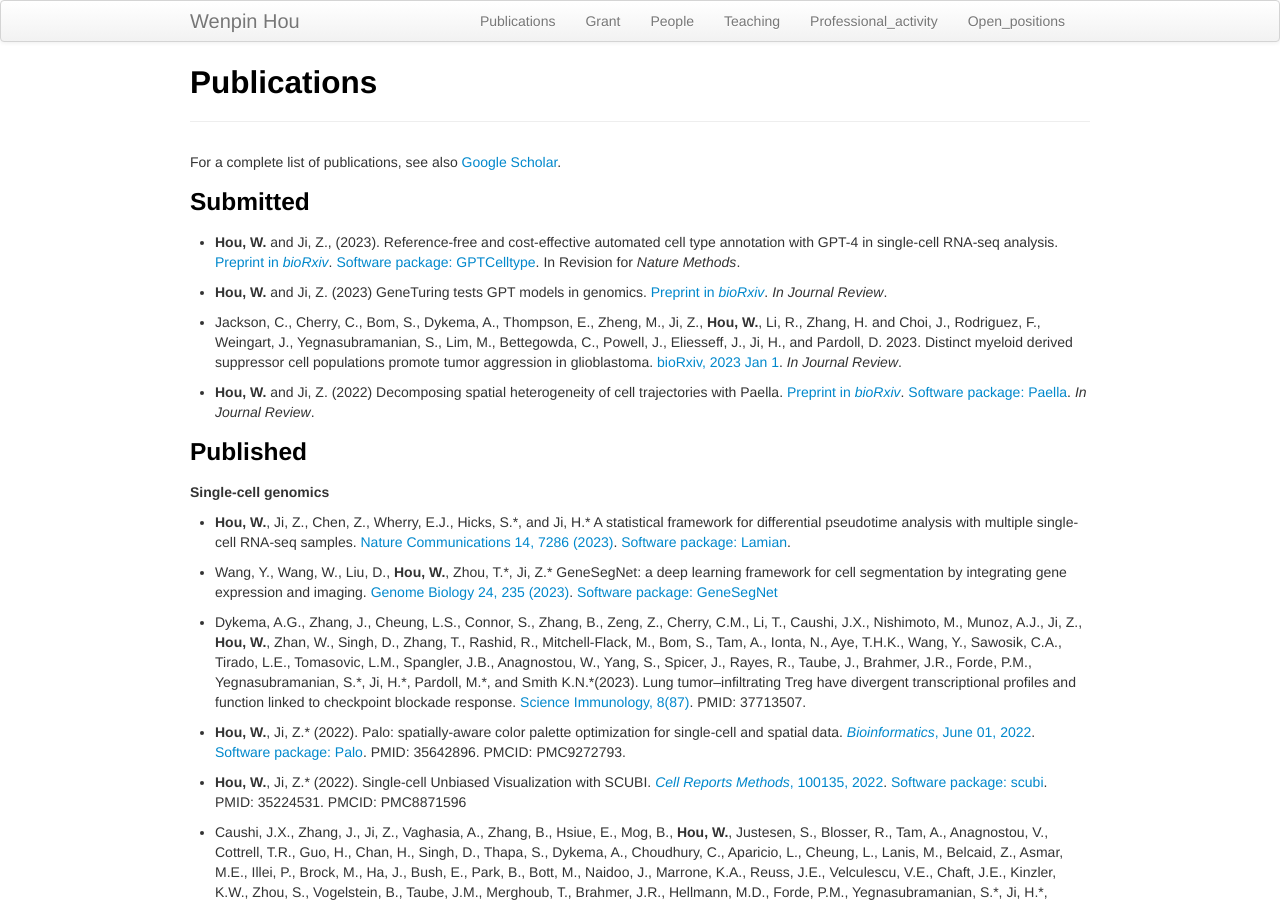
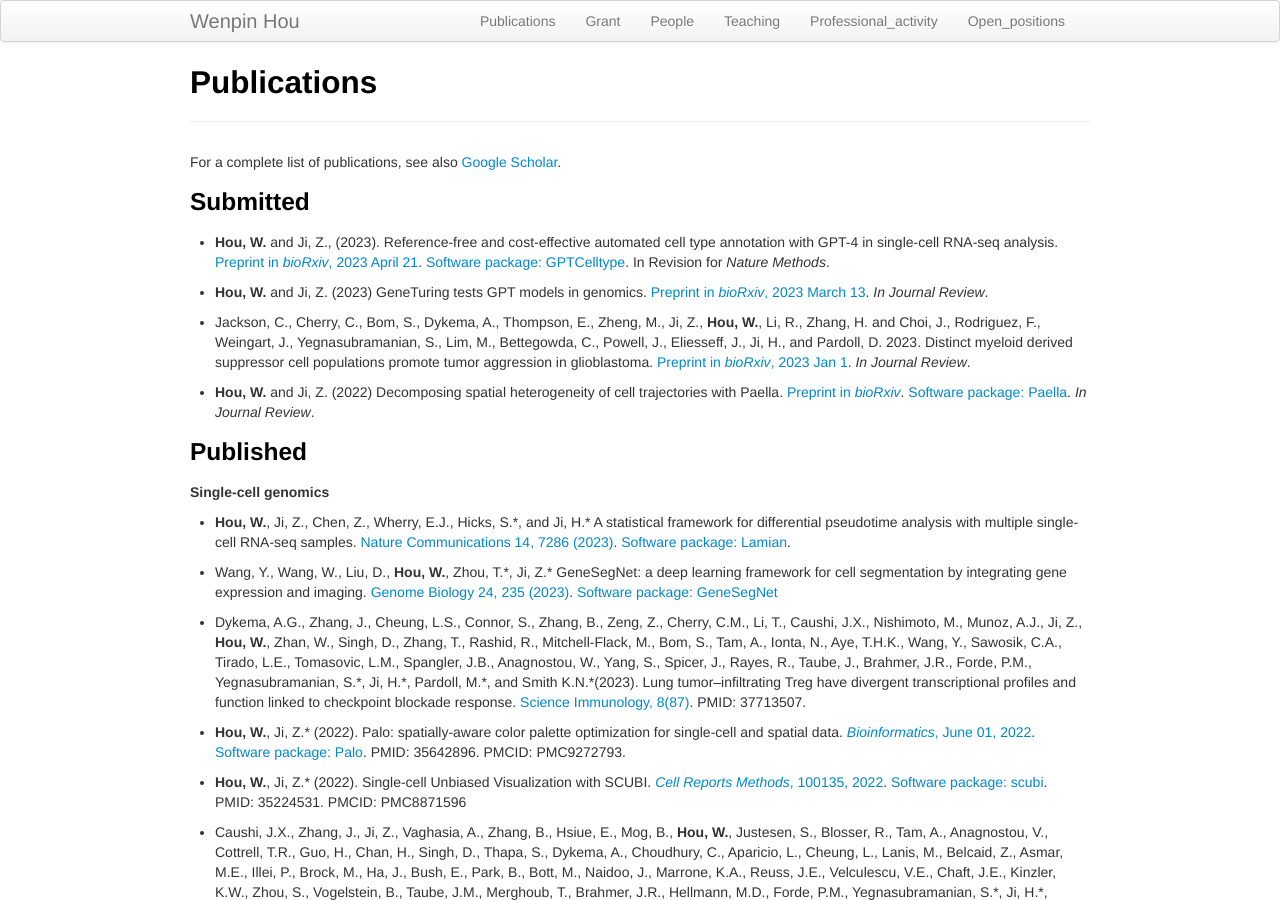
Before and after one commit to Winnie09/Wenpin_Hou, a Jekyll site: the page built from pages/publications.md, in a window 1280 px wide and 900 px high. Built offline with Jekyll 4.4.1, drawn with Linux system fonts in a browser that asks for light colours.

Commit message:
add publication

```diff
--- a/pages/publications.md
+++ b/pages/publications.md
@@ -10,11 +10,11 @@ For a complete list of publications, see also [Google Scholar](https://scholar.g
 
 ### Submitted
 
-- **Hou, W.** and Ji, Z., (2023). Reference-free and cost-effective automated cell type annotation with GPT-4 in single-cell RNA-seq analysis. [Preprint in *bioRxiv*](https://www.biorxiv.org/content/10.1101/2023.04.16.537094v1). [Software package: GPTCelltype](https://winnie09.github.io/Wenpin_Hou/pages/gptcelltype.html). In Revision for *Nature Methods*.
+- **Hou, W.** and Ji, Z., (2023). Reference-free and cost-effective automated cell type annotation with GPT-4 in single-cell RNA-seq analysis. [Preprint in *bioRxiv*, 2023 April 21](https://www.biorxiv.org/content/10.1101/2023.04.16.537094v1). [Software package: GPTCelltype](https://winnie09.github.io/Wenpin_Hou/pages/gptcelltype.html). In Revision for *Nature Methods*.
 
-- **Hou, W.** and Ji, Z. (2023) GeneTuring tests GPT models in genomics. [Preprint in *bioRxiv*](https://www.biorxiv.org/content/10.1101/2023.03.11.532238v1). *In Journal Review*.
+- **Hou, W.** and Ji, Z. (2023) GeneTuring tests GPT models in genomics. [Preprint in *bioRxiv*, 2023 March 13](https://www.biorxiv.org/content/10.1101/2023.03.11.532238v1). *In Journal Review*.
 
-- Jackson, C., Cherry, C., Bom, S., Dykema, A., Thompson, E., Zheng, M., Ji, Z., **Hou, W.**, Li, R., Zhang, H. and Choi, J., Rodriguez, F.,  Weingart, J., Yegnasubramanian, S., Lim, M., Bettegowda, C., Powell, J., Eliesseff, J., Ji, H., and Pardoll, D. 2023. Distinct myeloid derived suppressor cell populations promote tumor aggression in glioblastoma. [bioRxiv, 2023 Jan 1](https://www.biorxiv.org/content/10.1101/2023.03.26.534192v1). *In Journal Review*.
+- Jackson, C., Cherry, C., Bom, S., Dykema, A., Thompson, E., Zheng, M., Ji, Z., **Hou, W.**, Li, R., Zhang, H. and Choi, J., Rodriguez, F.,  Weingart, J., Yegnasubramanian, S., Lim, M., Bettegowda, C., Powell, J., Eliesseff, J., Ji, H., and Pardoll, D. 2023. Distinct myeloid derived suppressor cell populations promote tumor aggression in glioblastoma. [Preprint in *bioRxiv*, 2023 Jan 1](https://www.biorxiv.org/content/10.1101/2023.03.26.534192v1). *In Journal Review*.
 
 - **Hou, W.** and Ji, Z. (2022) Decomposing spatial heterogeneity of cell trajectories with Paella. [Preprint in *bioRxiv*](https://www.biorxiv.org/content/10.1101/2022.09.05.506682v1). [Software package: Paella](https://github.com/Winnie09/Paella). *In Journal Review*.
 
```
